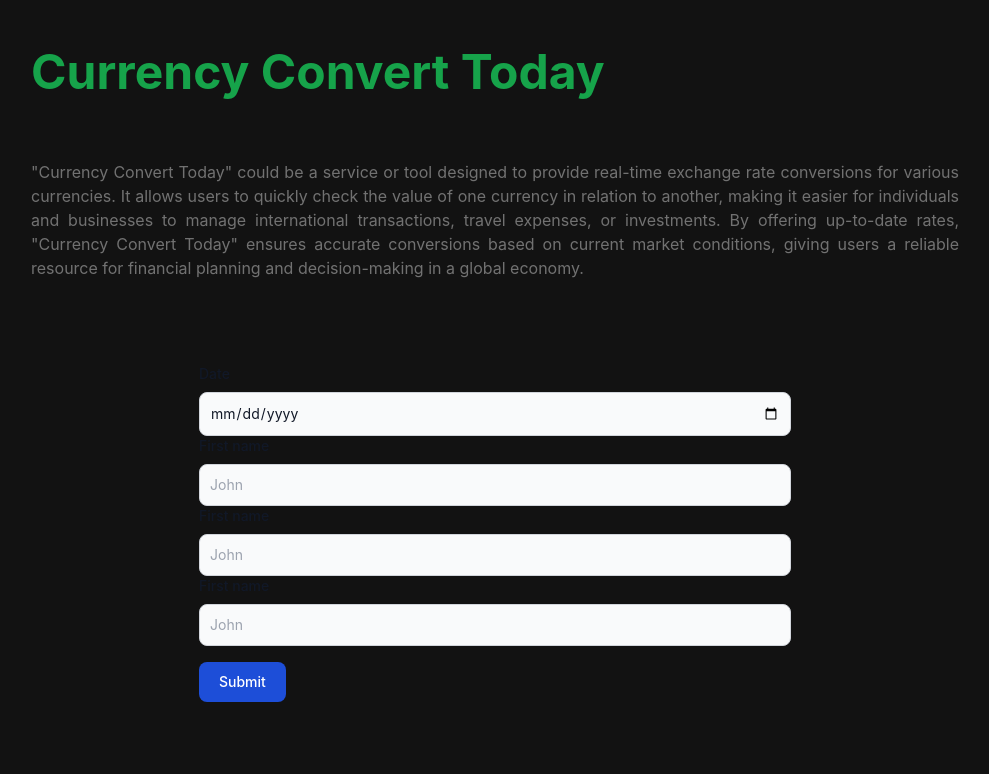
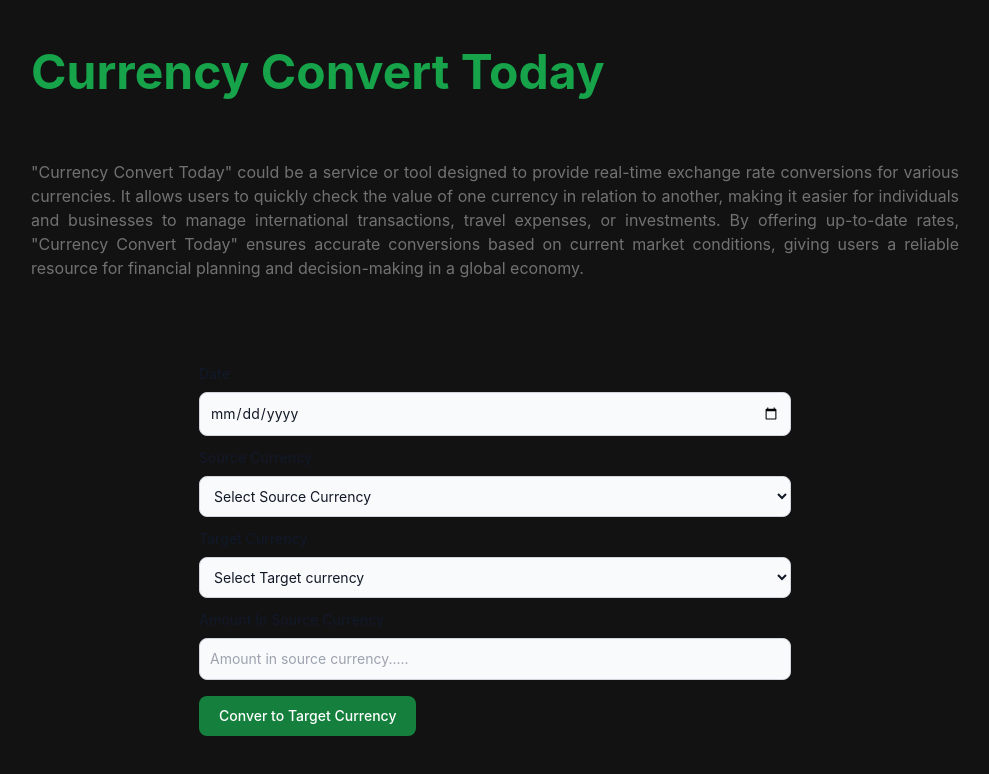
Before and after one commit to chamalanuradha/Currency_Converter_App, a React (Create React App) app in the folder client/: page / in a window 1280 px wide. Shown: the top 774 px of the page, without its empty margins (145-1134 px from the left). Built offline with nearby package versions, Linux system fonts and the light colour scheme.

Commit message:
update inteface

```diff
--- a/client/src/pages/MainPage.js
+++ b/client/src/pages/MainPage.js
@@ -12,23 +12,27 @@
     <div className="mb-4">
         <div>
             <label className="block mb-2 text-sm font-medium text-gray-900 dark:text-white">Date</label>
-            <input type="date" id="date" className="bg-gray-50 border border-gray-300 text-gray-900 text-sm rounded-lg focus:ring-green-500 focus:border-green-500 block w-full p-2.5 dark:bg-gray-700 dark:border-gray-600 dark:placeholder-gray-400 dark:text-white dark:focus:ring-green-500 dark:focus:border-green-500"  required />
+            <input type="date" id="date" className="mb-3 bg-gray-50 border border-gray-300 text-gray-900 text-sm rounded-lg focus:ring-green-500 focus:border-green-500 block w-full p-2.5 dark:bg-gray-700 dark:border-gray-600 dark:placeholder-gray-400 dark:text-white dark:focus:ring-green-500 dark:focus:border-green-500"   required />
         </div>
         <div>
-            <label for="Currency" class="block mb-2 text-sm font-medium text-gray-900 dark:text-white">First name</label>
-            <input type="text" id="first_name" class="bg-gray-50 border border-gray-300 text-gray-900 text-sm rounded-lg focus:ring-blue-500 focus:border-blue-500 block w-full p-2.5 dark:bg-gray-700 dark:border-gray-600 dark:placeholder-gray-400 dark:text-white dark:focus:ring-blue-500 dark:focus:border-blue-500" placeholder="John" required />
+            <label for="Source Currency" class="block mb-2 text-sm font-medium text-gray-900 dark:text-white">Source Currency </label>
+           <select  id="" class="mb-3 bg-gray-50 border border-gray-300 text-gray-900 text-sm rounded-lg focus:ring-green-500 focus:border-green-500 block w-full p-2.5 dark:bg-gray-700 dark:border-gray-600 dark:placeholder-gray-400 dark:text-white dark:focus:ring-green-500 dark:focus:border-green-500">
+            <option value="" >Select Source Currency</option>
+           </select>
         </div><div>
-            <label for="first_name" class="block mb-2 text-sm font-medium text-gray-900 dark:text-white">First name</label>
-            <input type="text" id="first_name" class="bg-gray-50 border border-gray-300 text-gray-900 text-sm rounded-lg focus:ring-blue-500 focus:border-blue-500 block w-full p-2.5 dark:bg-gray-700 dark:border-gray-600 dark:placeholder-gray-400 dark:text-white dark:focus:ring-blue-500 dark:focus:border-blue-500" placeholder="John" required />
+            <label for="Target Currency" class="block mb-2 text-sm font-medium text-gray-900 dark:text-white">Target Currency</label>
+            <select  id="" class="mb-3 bg-gray-50 border border-gray-300 text-gray-900 text-sm rounded-lg focus:ring-green-500 focus:border-green-500 block w-full p-2.5 dark:bg-gray-700 dark:border-gray-600 dark:placeholder-gray-400 dark:text-white dark:focus:ring-green-500 dark:focus:border-green-500">
+            <option value="" >Select Target currency</option>
+           </select>
         </div><div>
-            <label for="first_name" class="block mb-2 text-sm font-medium text-gray-900 dark:text-white">First name</label>
-            <input type="text" id="first_name" class="bg-gray-50 border border-gray-300 text-gray-900 text-sm rounded-lg focus:ring-blue-500 focus:border-blue-500 block w-full p-2.5 dark:bg-gray-700 dark:border-gray-600 dark:placeholder-gray-400 dark:text-white dark:focus:ring-blue-500 dark:focus:border-blue-500" placeholder="John" required />
+            <label for="first_name" class="block mb-2 text-sm font-medium text-gray-900 dark:text-white">Amount In Source Currency</label>
+            <input type="text" id="first_name" class="mb-3 bg-gray-50 border border-gray-300 text-gray-900 text-sm rounded-lg focus:ring-green-500 focus:border-green-500 block w-full p-2.5 dark:bg-gray-700 dark:border-gray-600 dark:placeholder-gray-400 dark:text-white dark:focus:ring-green-500 dark:focus:border-green-500" placeholder="Amount in source currency....."  required />
         </div>
 
 
 
     </div>
-    <button type="submit" className="text-white bg-blue-700 hover:bg-blue-800 focus:ring-4 focus:outline-none focus:ring-blue-300 font-medium rounded-lg text-sm w-full sm:w-auto px-5 py-2.5 text-center dark:bg-blue-600 dark:hover:bg-blue-700 dark:focus:ring-blue-800">Submit</button>
+    <button type="submit" className="text-white bg-green-700 hover:bg-green-800 focus:ring-4 focus:outline-none focus:ring-green-300 font-medium rounded-lg text-sm w-full sm:w-auto px-5 py-2.5 text-center dark:bg-green-600 dark:hover:bg-green-700 dark:focus:ring-green-800">Conver to Target Currency</button>
 
 </form>
 
```
